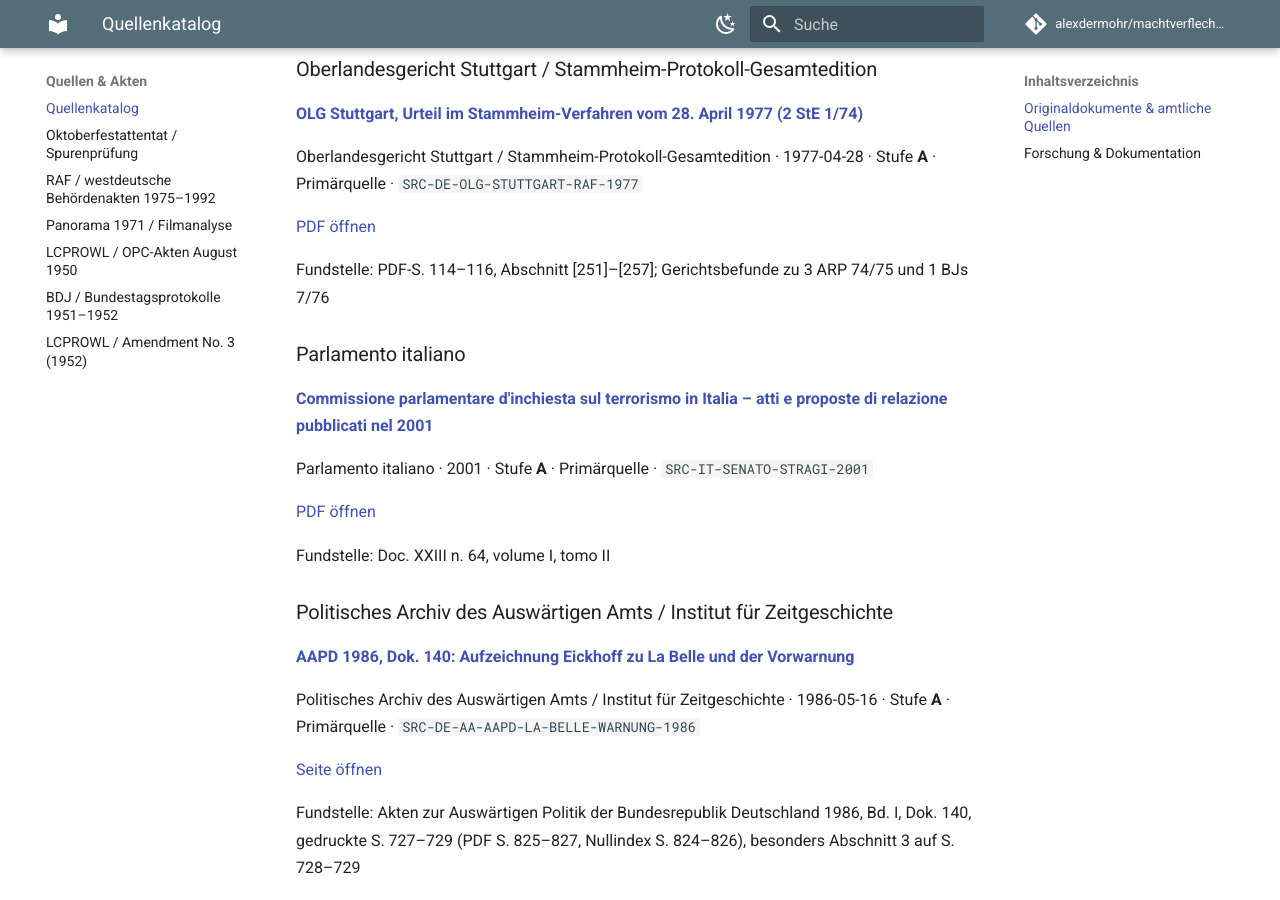
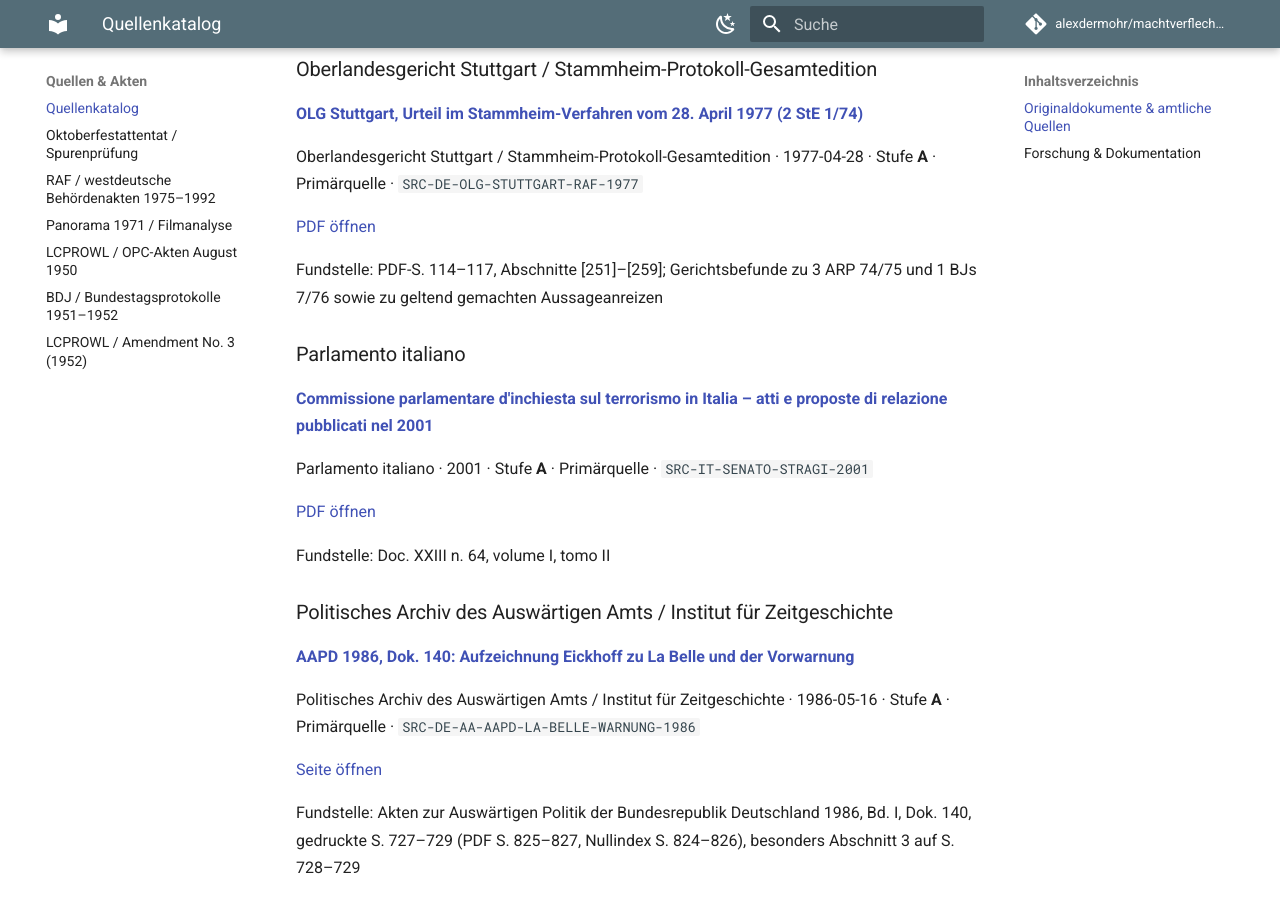
Before and after one commit to alexdermohr/machtverflechtungen, an MkDocs documentation site: the page built from docs/quellen/index.md, in a window 1280 px wide and 900 px high, scrolled down 28912 px. Built offline with MkDocs 1.6.1 and Material for MkDocs 9.7.7, drawn with Linux system fonts in a browser that asks for light colours; comment, search, counter and statistics services are not loaded; some of the changed text lies outside the part shown.

```diff
--- a/docs/quellen/index.md
+++ b/docs/quellen/index.md
@@ -1110,7 +1110,7 @@ Oberlandesgericht Stuttgart / Stammheim-Protokoll-Gesamtedition · 1977-04-28 ·
 
 [PDF öffnen](https://www.stammheim-prozess.de/wp-content/uploads/2021/11/OLG-Stuttgart-Urteil-vom-28.4.1977-2-StE-174-Text.pdf)
 
-Fundstelle: PDF-S. 114–116, Abschnitt [251]–[257]; Gerichtsbefunde zu 3 ARP 74/75 und 1 BJs 7/76
+Fundstelle: PDF-S. 114–117, Abschnitte [251]–[259]; Gerichtsbefunde zu 3 ARP 74/75 und 1 BJs 7/76 sowie zu geltend gemachten Aussageanreizen
 
 <a id="src-it-senato-stragi-2001"></a>
 ### Parlamento italiano
```
Also changed, not shown: other parts of docs/quellen/index.md (+1 -1 lines), 1 other file.
